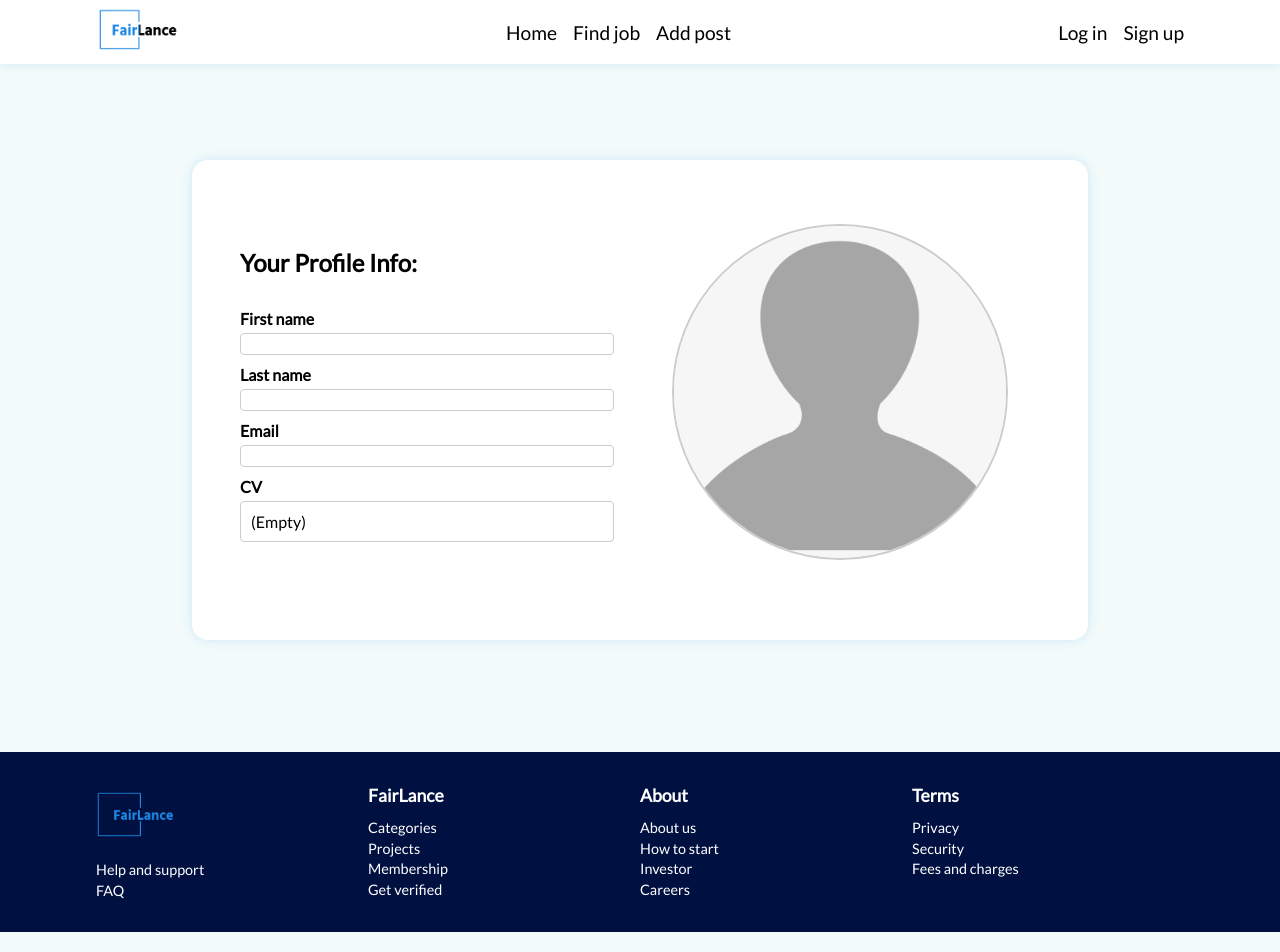
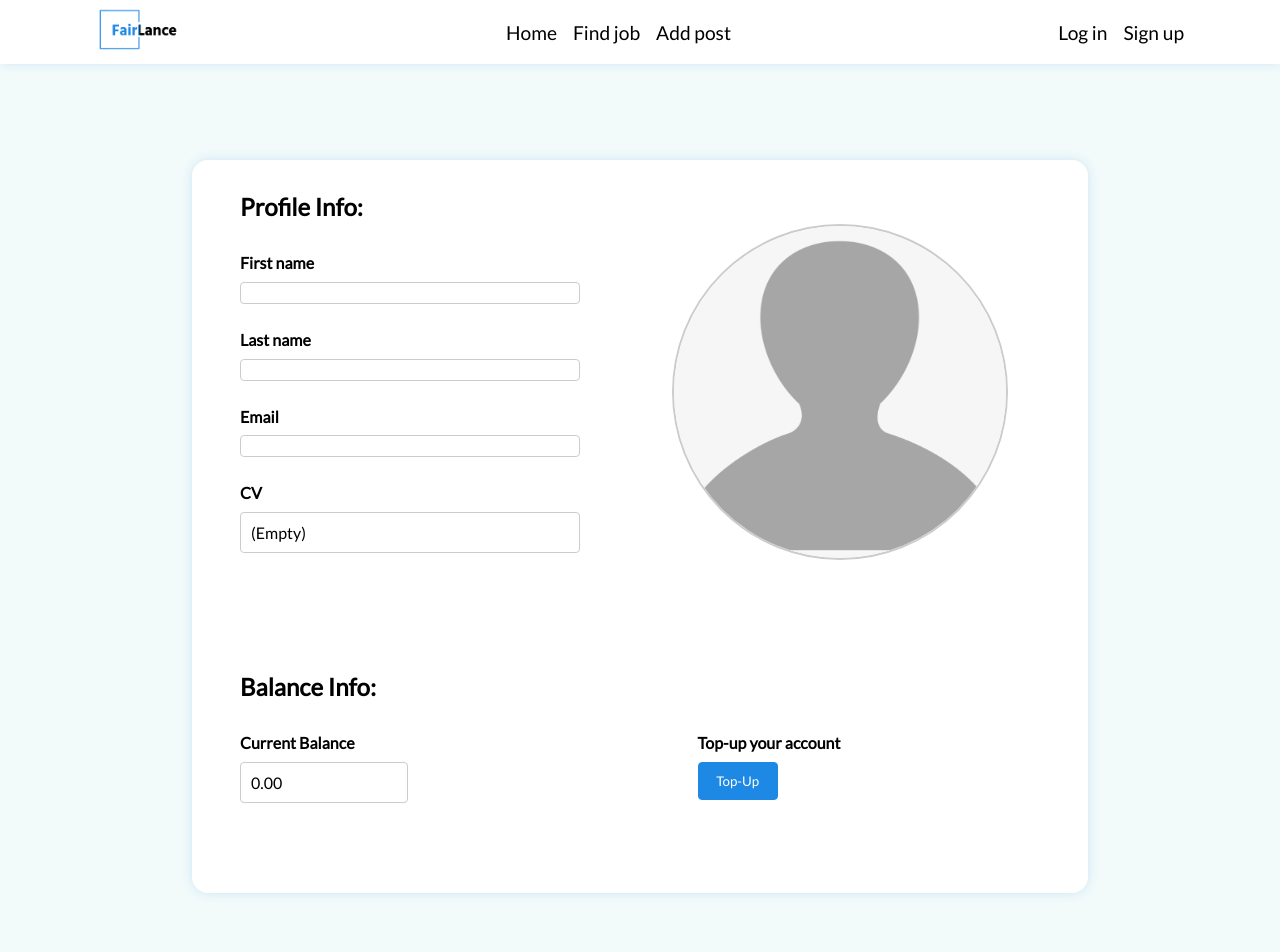
Before and after one commit to HamadaSalhab/fairlance, a React (Create React App) app in the folder frontend/: page /profile/1 in a window 1280 px wide. Shown: the top 952 px of the page. Built offline with nearby package versions, Linux system fonts and the light colour scheme; no server answers.

Commit message:
Adding Balance section

```diff
--- a/frontend/src/pages/Profile/Components/MainView.js
+++ b/frontend/src/pages/Profile/Components/MainView.js
@@ -1,6 +1,9 @@
 import React, { useContext, useState, useEffect } from 'react';
 import defaultPfp from '../../../assets/images/defaultPfp.jpg';
-import { StyledContainer, ProfileInfo, InfoBox, StyledPfp, UploadPhoto, Button, InputField, ButtonsWrap } from '../style';
+import {
+  StyledContainer, ProfileInfo, InfoBox, StyledPfp, UploadPhoto, Button,
+  InputField, BalanceContainer, BalanceInfo, BalanceBox
+} from '../style';
 import { toast } from 'react-toastify';
 import AuthContext from '../../../context/AuthContext';
 import { useParams } from 'react-router';
@@ -110,9 +113,11 @@ const MainView = () => {
   };
 
   return (
+    <>
       <StyledContainer>
+        <section>
           <ProfileInfo>
-        <h2>Your Profile Info:</h2>
+            <h2>Profile Info:</h2>
 
             <label htmlFor="fname">First name</label>
             {userID == id ?
@@ -154,12 +159,9 @@ const MainView = () => {
               </InfoBox>
             }
             {userID == id ?
-          <ButtonsWrap>
               <Button onClick={handleUpdate}>
                 Save
               </Button>
-
-          </ButtonsWrap>
               :
               <></>
             }
@@ -179,7 +181,26 @@ const MainView = () => {
             }
 
           </StyledPfp>
+        </section>
+        <BalanceInfo>
+          <h2>Balance Info:</h2>
+          <section>
+            <div>
+              <label htmlFor='balance'>Current Balance</label>
+              <BalanceBox>
+                <p>0.00</p>
+              </BalanceBox>
+            </div>
+            <div>
+              <label htmlFor='balance'>Top-up your account</label>
+              <Button>
+                Top-Up
+              </Button>
+            </div>
+          </section>
+        </BalanceInfo>
       </StyledContainer>
+    </>
   );
 };
 
--- a/frontend/src/pages/Profile/style.js
+++ b/frontend/src/pages/Profile/style.js
@@ -2,37 +2,101 @@ import styled from 'styled-components';
 
 export const StyledContainer = styled.div`
   box-sizing: border-box;
-  display: flex;
-  align-items: center;
-  justify-content: space-between;
+
   box-shadow: 0px 0px 12px -1px rgba(30, 136, 229, 0.2);
+  /* border-top-left-radius: 1rem;
+  border-top-right-radius: 1rem; */
   border-radius: 1rem;
   background-color: #fff;
+  /* background-color: purple; */
+  margin: 10rem auto;
+  padding: 2rem;
+  left: 0;
+  right: 0;
+  width: 70%;
+  section {
+    display: flex;
+    justify-content: space-between;
+    margin-bottom: 3rem;
+  }
+`;
+
+export const BalanceContainer = styled.div`
+  box-sizing: border-box;
+  align-items: center;
+  box-shadow: 0px 0px 12px -1px rgba(30, 136, 229, 0.2);
+  /* border-bottom-left-radius: 1rem;
+  border-bottom-right-radius: 1rem; */
+  border-radius: 1rem;
+  background-color: #fff;
+  /* background-color: green; */
   margin: 0 auto;
-  margin-top: 10rem;
-  margin-bottom: 7rem;
+  margin-bottom: 10rem;
   padding: 2rem;
-  /* top: 4rem; */
   left: 0;
   right: 0;
   width: 70%;
 `;
 
 export const ProfileInfo = styled.div`
+  display: flex;
+  flex-direction: column;
   /* background-color: yellow; */
   margin-left: 1rem;
-  width: 45%;
+  height: 100%;
+  width: 50%;
   h2 {
-    margin-bottom: 2rem;
+    margin-bottom: 1rem;
   }
   label{
-    margin: 1rem 0;
+    margin-top: 1rem;
+    margin-bottom: 0.3rem;
     font-weight: 650;
   }
 `;
 
+export const BalanceInfo = styled.div`
+  display: flex;
+  flex-direction: column;
+  /* background-color: blue; */
+  margin: 0 1rem;
+  width: 100%;
+  h2 {
+    margin-top: 1rem;
+    margin-bottom: 1rem;
+  }
+  section {
+    /* background-color: green; */
+    display: flex;
+    justify-content: space-between;
+    div {
+      display: flex;
+      flex-direction: column;
+      width: 45%;
+      /* background-color: purple; */
+
+      label{
+        margin-top: 1rem;
+        margin-bottom: 0.3rem;
+        font-weight: 650;
+      }
+    }
+  }
+`;
+
 export const InfoBox = styled.div`
-  width: auto;
+  /* background-color: red; */
+  width: 85%;
+  padding: 10px;
+  margin-top: 5px;
+  margin-bottom: 10px;
+  border: 1px solid #ccc;
+  border-radius: 4px;
+`;
+
+export const BalanceBox = styled.div`
+  /* background-color: red; */
+  width: 100%;
   padding: 10px;
   margin-top: 5px;
   margin-bottom: 10px;
@@ -41,7 +105,7 @@ export const InfoBox = styled.div`
 `;
 
 export const InputField = styled.input`
-  width: 100%;
+  width: 90%;
   padding: 10px;
   margin-top: 5px;
   margin-bottom: 10px;
@@ -51,6 +115,8 @@ export const InputField = styled.input`
 `;
 
 export const StyledPfp = styled.div`
+  height: 100%;
+  /* background-color: green; */
   img {
     border-radius: 50%;
     border: 2px solid #ccc;
@@ -76,13 +142,8 @@ export const UploadPhoto = styled.div`
   margin-bottom: 0.75rem;
 `;
 
-export const ButtonsWrap = styled.div `
-  display: flex;
-  align-items: center;
-  justify-content: space-between;
-`;
-
 export const Button = styled.button`
+  margin: 5px 0;
   width: 5rem;
   padding: 10px;
   background-color: #1E88E5;
--- a/frontend/src/setupProxy.js
+++ b/frontend/src/setupProxy.js
@@ -4,14 +4,14 @@ module.exports = function (app) {
     app.use(
         '/api',
         createProxyMiddleware({
-            target: 'https://3897-188-130-155-162.ngrok-free.app',
+            target: 'https://f604-188-130-155-154.ngrok-free.app',
             changeOrigin: true,
         })
     );
     app.use(
         '/media',
         createProxyMiddleware({
-            target: 'https://3897-188-130-155-162.ngrok-free.app',
+            target: 'https://f604-188-130-155-154.ngrok-free.app',
             changeOrigin: true,
 
         })
```
Lines whose indentation alone changed are shown as unchanged.
